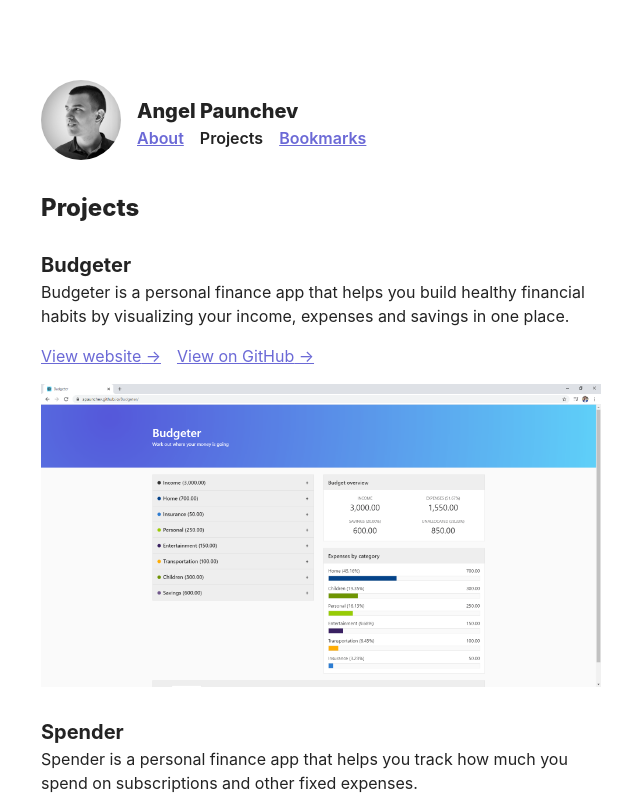
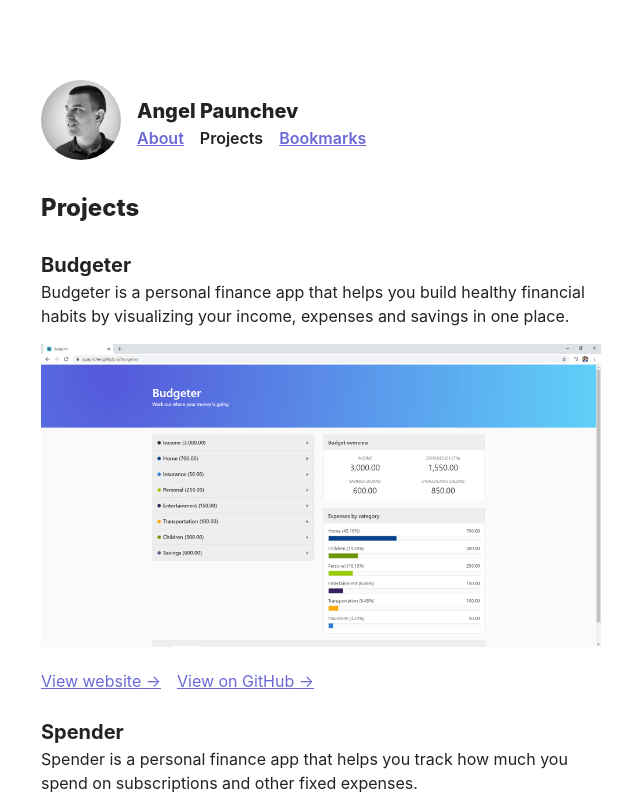
Before and after one commit to apaunchev/paunchev.com, a Next.js app: page /projects in a window 1280 px wide. Shown: the top 800 px of the page, without its empty margins (39-679 px from the left). Built offline with nearby package versions, Linux system fonts and the light colour scheme.

Commit message:
move project image above links

```diff
--- a/components/Project.js
+++ b/components/Project.js
@@ -10,6 +10,11 @@ export default ({
       <a href={`#${name}`}>{name}</a>
     </h2>
     <p className="Project__description">{description}</p>
+    <p>
+      <a href={url}>
+        <img src={`/images/${img}`} />
+      </a>
+    </p>
     <p className="Project__links">
       {url ? (
         <a className="arrowed" href={url}>
@@ -22,10 +27,5 @@ export default ({
         </a>
       ) : null}
     </p>
-    <p>
-      <a href={url}>
-        <img src={`/images/${img}`} />
-      </a>
-    </p>
   </div>
 );
```
